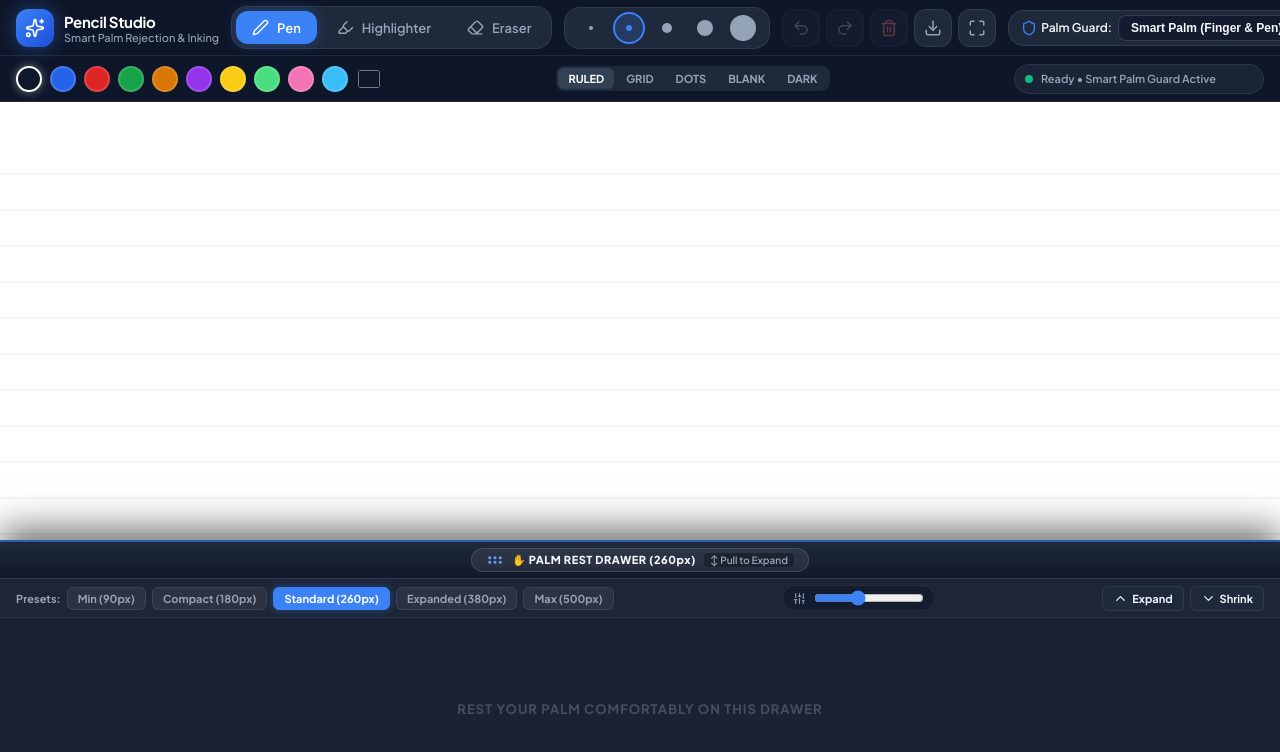
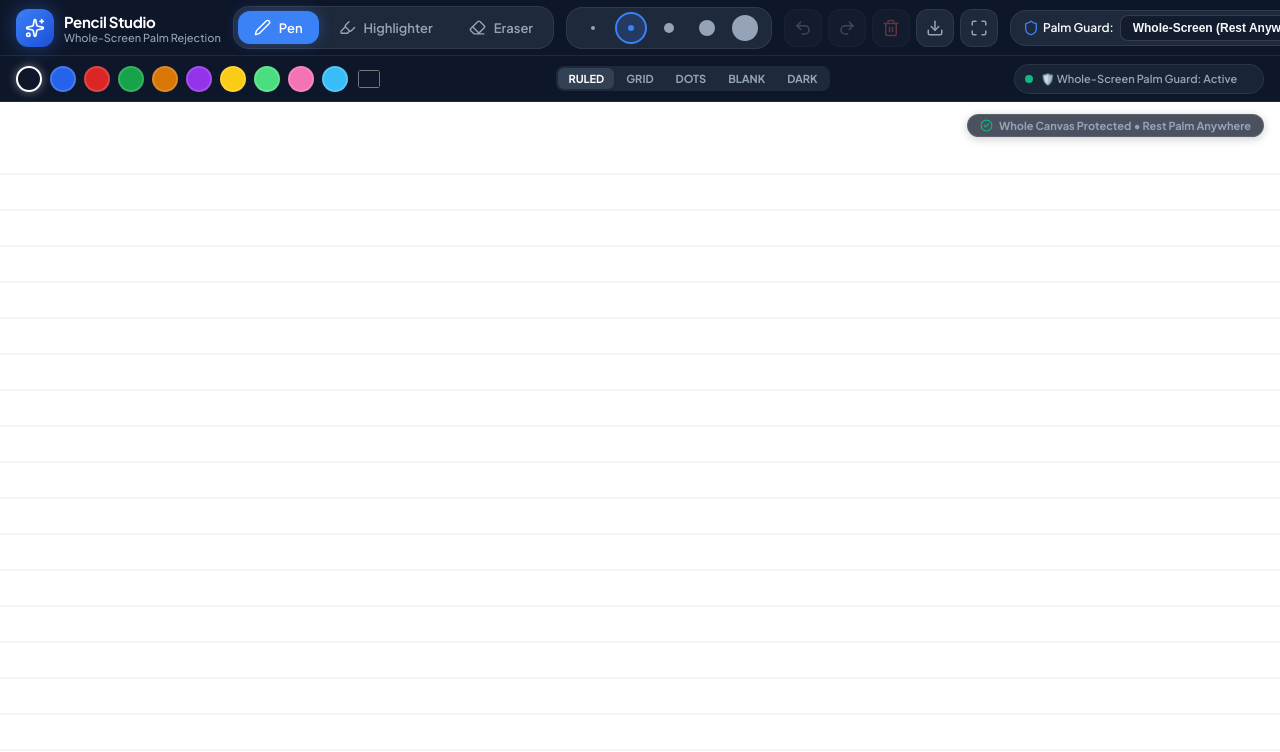
Before and after one commit to kuldeeppatel-cg/Pencil, a React (Vite) app in the folder pencil-web/: page / in a window 1280 px wide. Shown: the top 752 px of the page. Built offline with nearby package versions, Linux system fonts and the light colour scheme.

Commit message:
Enable Whole-Screen Palm Rejection across the entire canvas without fixed-area constraints

```diff
--- a/pencil-web/src/App.css
+++ b/pencil-web/src/App.css
@@ -467,6 +467,28 @@ input:checked + .slider:before {
   touch-action: none;
 }
 
+/* Whole-Screen Palm Protection Indicator */
+.fullscreen-palm-indicator {
+  position: absolute;
+  top: 12px;
+  right: 16px;
+  display: flex;
+  align-items: center;
+  gap: 6px;
+  background: rgba(15, 23, 42, 0.75);
+  backdrop-filter: blur(8px);
+  -webkit-backdrop-filter: blur(8px);
+  border: 1px solid rgba(255, 255, 255, 0.1);
+  padding: 4px 12px;
+  border-radius: var(--radius-full);
+  font-size: 11px;
+  font-weight: 700;
+  color: #94a3b8;
+  pointer-events: none;
+  z-index: 20;
+  box-shadow: 0 2px 10px rgba(0, 0, 0, 0.2);
+}
+
 /* --- Pull-Up Palm Rest Guard Drawer --- */
 .palm-rest-drawer {
   position: absolute;
--- a/pencil-web/src/App.tsx
+++ b/pencil-web/src/App.tsx
@@ -16,13 +16,14 @@ import {
   ChevronDown,
   GripHorizontal,
   Sliders,
+  CheckCircle2,
 } from 'lucide-react';
 import confetti from 'canvas-confetti';
 import './App.css';
 
 type ToolType = 'PEN' | 'HIGHLIGHTER' | 'ERASER';
 type PaperType = 'ruled' | 'grid' | 'dots' | 'blank' | 'dark';
-type PalmRejectionMode = 'smart' | 'stylus' | 'off';
+type PalmRejectionMode = 'fullscreen-smart' | 'stylus' | 'off';
 
 interface Point {
   x: number;
@@ -71,17 +72,17 @@ export default function App() {
   const [strokes, setStrokes] = useState<Stroke[]>([]);
   const [redoStack, setRedoStack] = useState<Stroke[]>([]);
 
-  // --- Palm Rejection & Palm Shield Drawer State ---
-  const [palmMode, setPalmMode] = useState<PalmRejectionMode>('smart');
-  const [showPalmShield, setShowPalmShield] = useState<boolean>(true);
-  const [palmShieldHeight, setPalmShieldHeight] = useState<number>(260);
+  // --- Whole-Screen Palm Guard & Drawer State ---
+  const [palmMode, setPalmMode] = useState<PalmRejectionMode>('fullscreen-smart');
+  const [showPalmDrawer, setShowPalmDrawer] = useState<boolean>(false);
+  const [palmDrawerHeight, setPalmDrawerHeight] = useState<number>(240);
   const [isDrawerDragging, setIsDrawerDragging] = useState<boolean>(false);
   const [isPalmTouching, setIsPalmTouching] = useState<boolean>(false);
-  const [pointerStatus, setPointerStatus] = useState<string>('Ready • Smart Palm Guard Active');
+  const [pointerStatus, setPointerStatus] = useState<string>('🛡️ Whole-Screen Palm Guard: Active');
   const [isPointerBlocked, setIsPointerBlocked] = useState<boolean>(false);
   const [isFullscreen, setIsFullscreen] = useState<boolean>(false);
 
-  // Canvas & Pointer Tracking Refs (Supports simultaneous palm-rest + inking)
+  // Canvas & Pointer Tracking Refs (Supports simultaneous palm-rest + inking ANYWHERE on canvas)
   const canvasRef = useRef<HTMLCanvasElement | null>(null);
   const canvasWrapperRef = useRef<HTMLDivElement | null>(null);
   const currentStrokeRef = useRef<Stroke | null>(null);
@@ -89,15 +90,17 @@ export default function App() {
   const activePointerIdRef = useRef<number | null>(null);
   const ignoredPointerIdsRef = useRef<Set<number>>(new Set());
 
+  // Contact points cache to distinguish palm blobs from stylus/finger tips across the entire canvas
+  const activeContactsRef = useRef<Map<number, { width: number; height: number; type: string; startY: number }>>(new Map());
+
   // Drawer Dragging Refs
   const isDraggingDrawerRef = useRef<boolean>(false);
   const dragStartYRef = useRef<number>(0);
-  const dragStartHeightRef = useRef<number>(260);
+  const dragStartHeightRef = useRef<number>(240);
 
   // --- Prevent ALL browser touch gestures, pan scrolling, and viewport bouncing ---
   useEffect(() => {
     const handleTouch = (e: TouchEvent) => {
-      // Prevent browser default touch behavior (overscroll, pan, pinch)
       if (e.cancelable) {
         e.preventDefault();
       }
@@ -113,7 +116,6 @@ export default function App() {
       e.preventDefault();
     };
 
-    // Attach passive: false listeners to document and window to prevent container movement
     document.addEventListener('touchstart', handleTouch, { passive: false });
     document.addEventListener('touchmove', handleTouch, { passive: false });
     document.addEventListener('touchend', handleTouch, { passive: false });
@@ -282,62 +284,75 @@ export default function App() {
     };
   };
 
-  // --- Check if pointer falls inside Palm Rest Zone ---
-  const isInsidePalmZone = (clientY: number) => {
-    if (!showPalmShield || !canvasWrapperRef.current) return false;
+  // --- Check if pointer falls inside optional bottom drawer ---
+  const isInsideOptionalDrawer = (clientY: number) => {
+    if (!showPalmDrawer || !canvasWrapperRef.current) return false;
     const rect = canvasWrapperRef.current.getBoundingClientRect();
-    const palmThresholdY = rect.bottom - palmShieldHeight;
+    const palmThresholdY = rect.bottom - palmDrawerHeight;
     return clientY >= palmThresholdY;
   };
 
-  // --- Pointer Down (Start Inking with Palm Filtering) ---
+  // --- Whole-Screen Pointer Down Handler ---
   const handlePointerDown = (e: React.PointerEvent<HTMLCanvasElement>) => {
     e.preventDefault();
 
-    // 1. If touch is inside the Palm Rest Shield zone -> Block it as palm rest!
-    if (isInsidePalmZone(e.clientY)) {
+    // Record contact details
+    activeContactsRef.current.set(e.pointerId, {
+      width: e.width || 1,
+      height: e.height || 1,
+      type: e.pointerType,
+      startY: e.clientY,
+    });
+
+    // 1. If touch is inside optional visual drawer -> Absorb as palm
+    if (isInsideOptionalDrawer(e.clientY)) {
       ignoredPointerIdsRef.current.add(e.pointerId);
       setIsPalmTouching(true);
-      setPointerStatus('✋ Hand resting in Palm Guard Drawer');
+      setPointerStatus('✋ Hand resting in Palm Drawer');
       setIsPointerBlocked(false);
       return;
     }
 
-    // 2. Hardware Stylus Mode (Strict Pen Only)
+    // 2. Strict Hardware Stylus Mode (Apple Pencil / S-Pen / Surface Pen)
     if (palmMode === 'stylus' && e.pointerType !== 'pen') {
       ignoredPointerIdsRef.current.add(e.pointerId);
-      setPointerStatus('🚫 Touch Ignored (Hardware Stylus Mode)');
+      setPointerStatus('🚫 Touch Ignored (Stylus Only Mode)');
       setIsPointerBlocked(true);
       return;
     }
 
-    // 3. Smart Palm Detection: Check contact dimensions
-    const isLargeContact = e.pointerType === 'touch' && (e.width > 26 || e.height > 26);
-    if (palmMode === 'smart' && isLargeContact) {
+    // 3. Whole-Screen Smart Palm Detection (Works anywhere across the entire canvas)
+    // Palm touches have large contact width / height or large area on touchscreens
+    const isPalmDimension =
+      e.pointerType === 'touch' &&
+      (e.width > 20 || e.height > 20 || (e.width * e.height > 360));
+
+    if (palmMode === 'fullscreen-smart' && isPalmDimension) {
       ignoredPointerIdsRef.current.add(e.pointerId);
       setIsPalmTouching(true);
-      setPointerStatus('✋ Large Palm Contact Filtered');
+      setPointerStatus('✋ Whole-Screen Palm Contact Filtered');
       setIsPointerBlocked(true);
       return;
     }
 
-    // 4. Multi-touch handling:
-    if (activePointerIdRef.current !== null) {
-      if (e.pointerType === 'pen') {
-        // Priority to hardware pen
+    // 4. Multi-Touch Priority & Simultaneous Palm Filtering:
+    // If a hardware pen touches down while a touch was active, pen takes over 100%!
+    if (e.pointerType === 'pen') {
+      if (activePointerIdRef.current !== null && activePointerIdRef.current !== e.pointerId) {
+        ignoredPointerIdsRef.current.add(activePointerIdRef.current);
         if (currentStrokeRef.current) {
           setStrokes((prev) => [...prev, currentStrokeRef.current!]);
         }
-        activePointerIdRef.current = null;
         currentStrokeRef.current = null;
-      } else {
-        // Secondary finger/hand contact while already writing -> ignore it
-        ignoredPointerIdsRef.current.add(e.pointerId);
-        return;
       }
+    } else if (activePointerIdRef.current !== null) {
+      // Secondary finger/hand contact while already writing -> automatically treat as resting hand
+      ignoredPointerIdsRef.current.add(e.pointerId);
+      setIsPalmTouching(true);
+      return;
     }
 
-    // 5. Accept this pointer as the active drawing pointer
+    // 5. Accept this pointer as the active inking tip anywhere on the canvas
     activePointerIdRef.current = e.pointerId;
     isDrawingRef.current = true;
     setIsPointerBlocked(false);
@@ -345,7 +360,7 @@ export default function App() {
     setPointerStatus(
       e.pointerType === 'pen'
         ? `✏️ Stylus Inking ${e.pressure ? `(${(e.pressure * 100).toFixed(0)}%)` : ''}`
-        : '👆 Inking Active'
+        : '👆 Whole-Screen Inking Active'
     );
 
     const pt = getCanvasCoords(e);
@@ -381,7 +396,7 @@ export default function App() {
   const handlePointerMove = (e: React.PointerEvent<HTMLCanvasElement>) => {
     e.preventDefault();
 
-    // If it's an ignored palm contact, do nothing
+    // If it's an ignored palm contact anywhere on screen, do nothing
     if (ignoredPointerIdsRef.current.has(e.pointerId)) {
       return;
     }
@@ -399,6 +414,8 @@ export default function App() {
   // --- Pointer Up / End ---
   const handlePointerUp = (e: React.PointerEvent<HTMLCanvasElement>) => {
     e.preventDefault();
+
+    activeContactsRef.current.delete(e.pointerId);
 
     // If it's an ignored palm pointer releasing, remove from set without stopping drawing!
     if (ignoredPointerIdsRef.current.has(e.pointerId)) {
@@ -423,10 +440,10 @@ export default function App() {
       }
 
       setPointerStatus(
-        palmMode === 'smart'
-          ? 'Ready • Smart Palm Guard Active'
+        palmMode === 'fullscreen-smart'
+          ? '🛡️ Whole-Screen Palm Guard: Active'
           : palmMode === 'stylus'
-          ? 'Ready • Stylus Only Mode'
+          ? '✏️ Stylus Only Mode'
           : 'Ready • Palm Guard Off'
       );
     }
@@ -438,7 +455,7 @@ export default function App() {
     isDraggingDrawerRef.current = true;
     setIsDrawerDragging(true);
     dragStartYRef.current = e.clientY;
-    dragStartHeightRef.current = palmShieldHeight;
+    dragStartHeightRef.current = palmDrawerHeight;
     (e.target as HTMLElement).setPointerCapture(e.pointerId);
   };
 
@@ -447,7 +464,7 @@ export default function App() {
     e.stopPropagation();
     const deltaY = dragStartYRef.current - e.clientY;
     const newHeight = Math.max(80, Math.min(dragStartHeightRef.current + deltaY, 540));
-    setPalmShieldHeight(newHeight);
+    setPalmDrawerHeight(newHeight);
   };
 
   const handleDrawerDragEnd = (e: React.PointerEvent) => {
@@ -463,11 +480,11 @@ export default function App() {
 
   // --- Drawer Increment / Decrement ---
   const expandDrawer = () => {
-    setPalmShieldHeight((prev) => Math.min(prev + 60, 540));
+    setPalmDrawerHeight((prev) => Math.min(prev + 60, 540));
   };
 
   const shrinkDrawer = () => {
-    setPalmShieldHeight((prev) => Math.max(prev - 60, 80));
+    setPalmDrawerHeight((prev) => Math.max(prev - 60, 80));
   };
 
   // --- Actions ---
@@ -530,7 +547,7 @@ export default function App() {
           </div>
           <div className="brand-text">
             <span className="brand-title">Pencil Studio</span>
-            <span className="brand-subtitle">Smart Palm Rejection & Inking</span>
+            <span className="brand-subtitle">Whole-Screen Palm Rejection</span>
           </div>
         </div>
 
@@ -632,7 +649,7 @@ export default function App() {
           </button>
         </div>
 
-        {/* Palm Rejection Mode Selector */}
+        {/* Whole-Screen Palm Rejection & Optional Drawer Toggles */}
         <div className="palm-cluster">
           <div className="palm-mode-dropdown-wrap">
             <div className="palm-mode-label">
@@ -645,20 +662,20 @@ export default function App() {
               onChange={(e) => setPalmMode(e.target.value as PalmRejectionMode)}
               title="Select Palm Rejection Mode"
             >
-              <option value="smart">Smart Palm (Finger & Pen)</option>
+              <option value="fullscreen-smart">Whole-Screen (Rest Anywhere)</option>
               <option value="stylus">Stylus Only (Apple Pencil / Active Pen)</option>
               <option value="off">Off (Allow All)</option>
             </select>
           </div>
 
           <div className="toggle-item">
-            <Hand size={16} color={showPalmShield ? '#10b981' : '#94a3b8'} />
-            <span className="toggle-label">Palm Drawer</span>
+            <Hand size={16} color={showPalmDrawer ? '#10b981' : '#94a3b8'} />
+            <span className="toggle-label">Rest Drawer</span>
             <label className="switch">
               <input
                 type="checkbox"
-                checked={showPalmShield}
-                onChange={(e) => setShowPalmShield(e.target.checked)}
+                checked={showPalmDrawer}
+                onChange={(e) => setShowPalmDrawer(e.target.checked)}
               />
               <span className="slider green"></span>
             </label>
@@ -710,16 +727,16 @@ export default function App() {
           </div>
         </div>
 
-        {/* Right: Live Pointer & Palm Status Badge */}
+        {/* Right: Live Pointer & Whole-Screen Palm Status Badge */}
         <div className="sec-right">
-          <div className="status-badge">
+          <div className="status-badge" title="Palm Guard Protection Area: Entire Canvas">
             <div className={`status-dot ${isPointerBlocked ? 'blocked' : isPalmTouching ? 'palm-active' : ''}`} />
             <span className="status-text">{pointerStatus}</span>
           </div>
         </div>
       </div>
 
-      {/* --- Canvas Drawing Area (Fixed in place, non-scrolling) --- */}
+      {/* --- Canvas Drawing Area (Whole Canvas is Palm-Rest Safe) --- */}
       <main className="canvas-wrapper" ref={canvasWrapperRef}>
         <canvas
           ref={canvasRef}
@@ -731,13 +748,19 @@ export default function App() {
           onPointerLeave={handlePointerUp}
         />
 
-        {/* --- Pull-Up Palm Rest Guard Drawer --- */}
-        {showPalmShield && (
+        {/* Whole-Screen Palm Guard Active Watermark/Badge */}
+        <div className="fullscreen-palm-indicator">
+          <CheckCircle2 size={13} color="#10b981" />
+          <span>Whole Canvas Protected • Rest Palm Anywhere</span>
+        </div>
+
+        {/* --- Optional Pull-Up Palm Rest Guard Drawer --- */}
+        {showPalmDrawer && (
           <div
             className={`palm-rest-drawer ${isPalmTouching ? 'touching' : ''} ${isDrawerDragging ? 'dragging' : ''}`}
-            style={{ height: `${palmShieldHeight}px` }}
+            style={{ height: `${palmDrawerHeight}px` }}
           >
-            {/* Top Drawer Pull Tab & Grip Handle (Interactive Drag / Pull Zone) */}
+            {/* Top Drawer Pull Tab & Grip Handle */}
             <div
               className="drawer-pull-tab"
               onPointerDown={handleDrawerDragStart}
@@ -749,21 +772,21 @@ export default function App() {
               <div className="drawer-handle-bar">
                 <GripHorizontal size={18} className="grip-icon" />
                 <span className="drawer-handle-title">
-                  ✋ PALM REST DRAWER ({palmShieldHeight}px)
+                  ✋ PALM REST DRAWER ({palmDrawerHeight}px)
                 </span>
                 <span className="drawer-drag-hint">↕ Pull to Expand</span>
               </div>
             </div>
 
-            {/* Drawer Controls Bar (Preset buttons & Expand/Shrink actions) */}
+            {/* Drawer Controls Bar */}
             <div className="drawer-header-toolbar" onPointerDown={(e) => e.stopPropagation()}>
               <div className="drawer-preset-group">
                 <span className="drawer-control-label">Presets:</span>
                 {DRAWER_PRESETS.map((preset) => (
                   <button
                     key={preset.label}
-                    className={`drawer-preset-btn ${Math.abs(palmShieldHeight - preset.height) < 25 ? 'active' : ''}`}
-                    onClick={() => setPalmShieldHeight(preset.height)}
+                    className={`drawer-preset-btn ${Math.abs(palmDrawerHeight - preset.height) < 25 ? 'active' : ''}`}
+                    onClick={() => setPalmDrawerHeight(preset.height)}
                   >
                     {preset.label} ({preset.height}px)
                   </button>
@@ -778,8 +801,8 @@ export default function App() {
                   min="80"
                   max="540"
                   step="10"
-                  value={palmShieldHeight}
-                  onChange={(e) => setPalmShieldHeight(Number(e.target.value))}
+                  value={palmDrawerHeight}
+                  onChange={(e) => setPalmDrawerHeight(Number(e.target.value))}
                   className="drawer-height-slider"
                   title="Adjust Drawer Height"
                 />
```
